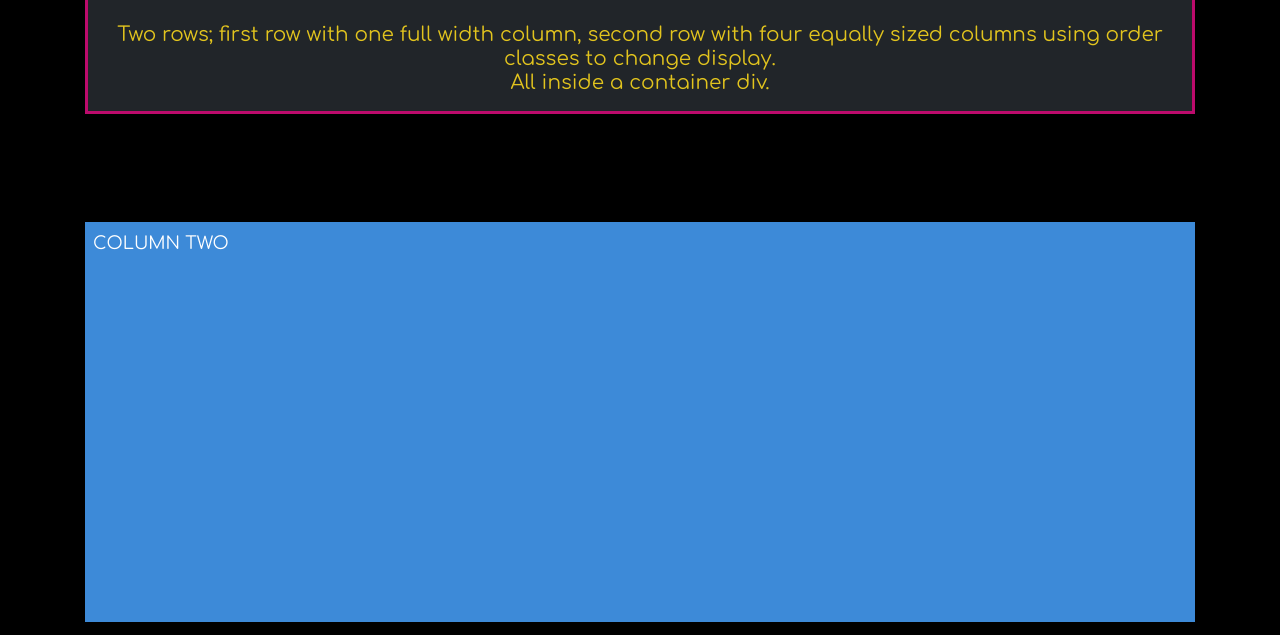
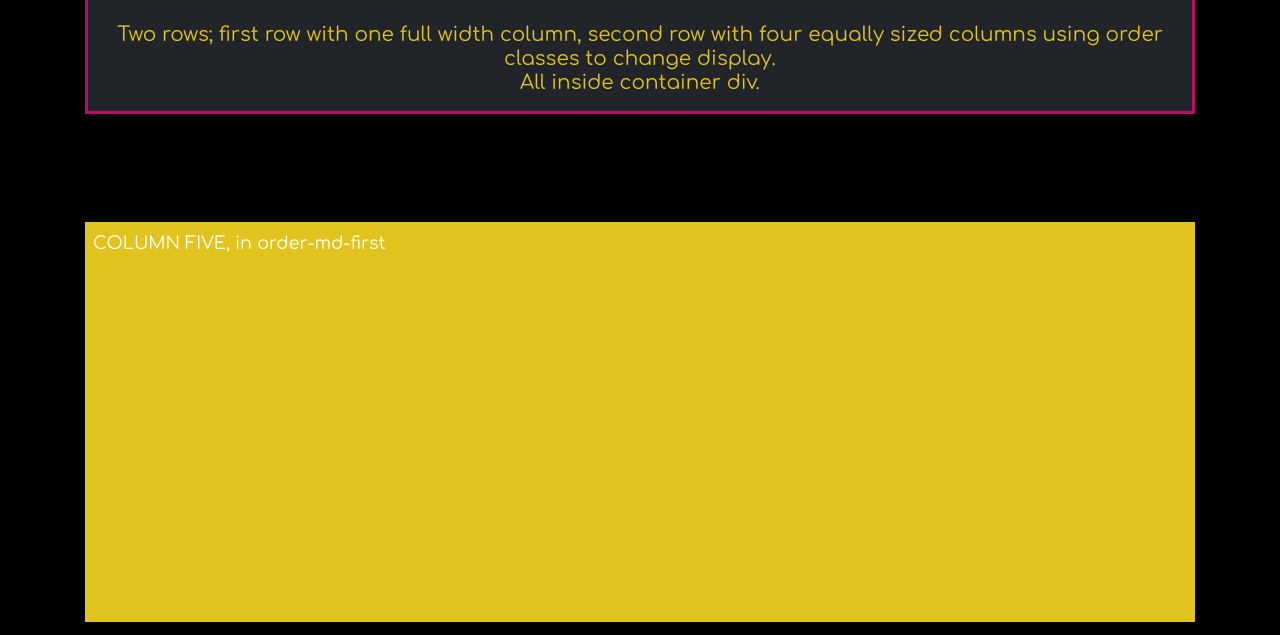
Before and after one commit to helloshyann/bootstrapgrids, a plain HTML site: page Grid9.html in a window 1280 px wide. Shown: the part 289-924 px from the top of the page. Drawn offline with nearby package versions, Linux system fonts and the light colour scheme.

Commit message:
order-md-first

```diff
--- a/Grid9.html
+++ b/Grid9.html
@@ -91,7 +91,7 @@
                 <h5 class="tagline text-center mb-3">
                     Two rows; first row with one full width column, second row with four equally sized columns using order classes to change display.
                     <br/>
-                    All inside a container div.
+                    All inside container div.
                 </h5>
             </header>
         </div>
@@ -104,7 +104,7 @@
                     </div>
                 </div>
 
-                <div class="col col-md-12">
+                <div class="col col-md-3">
                     <div class="col-blue p-2 minheight">
                         COLUMN TWO
                     </div>
@@ -119,9 +119,9 @@
                         COLUMN FOUR
                     </div>
                 </div>
-                <div class="col col-md-3">
+                <div class="col order-md-first col-md-12">
                     <div class="col-yellow p-2 minheight">
-                        COLUMN FIVE
+                        COLUMN FIVE, in order-md-first
                     </div>
                 </div>
             </div>
```
